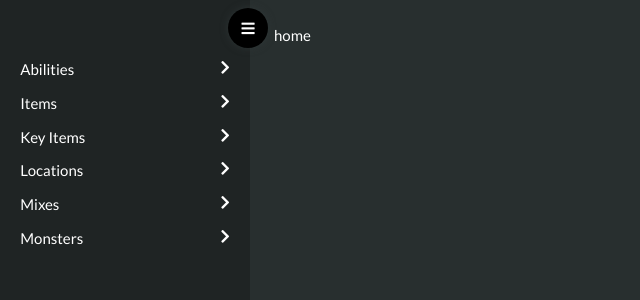
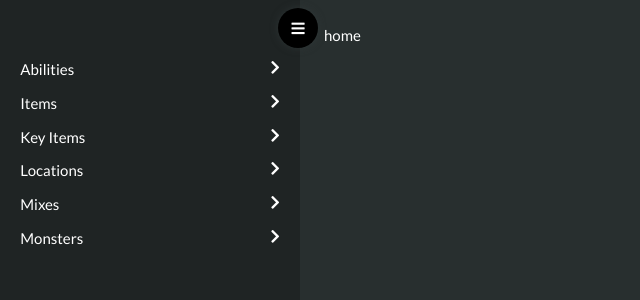
Before and after one commit to aidane1/ffx-index-frontend-vue, a Vue app: page / in a window 1280 px wide. Shown: the top 300 px of the page, without its empty margins (0-640 px from the left). Built offline with nearby package versions, Linux system fonts and the light colour scheme.

Commit message:
improved initial sidebar on mobile

```diff
--- a/src/assets/stylesheets/_variables.scss
+++ b/src/assets/stylesheets/_variables.scss
@@ -1,4 +1,4 @@
-$sidebar-expanded-width: 250px;
+$sidebar-expanded-width: 300px;
 $content-expanded-width: calc(100% - #{$sidebar-expanded-width});
 
 $toggle-button-side-length: 40px;
--- a/src/components/Sidebar.vue
+++ b/src/components/Sidebar.vue
@@ -25,6 +25,11 @@ export default {
       expanded: true
     }
   },
+  created() {
+    if (window.outerWidth <= 575) {
+      this.toggleSidebar()
+    }
+  },
   methods: {
     toggleSidebar() {
       this.expanded = !this.expanded
--- a/src/store/actions.js
+++ b/src/store/actions.js
@@ -1,6 +1,6 @@
 import { fetchIndex, fetchShow } from './helpers'
 
-const apiBase = 'http://localhost:4000/api'
+const apiBase = 'http://192.168.1.169:4000/api'
 
 export default {
   fetchMixes(store) {
```
